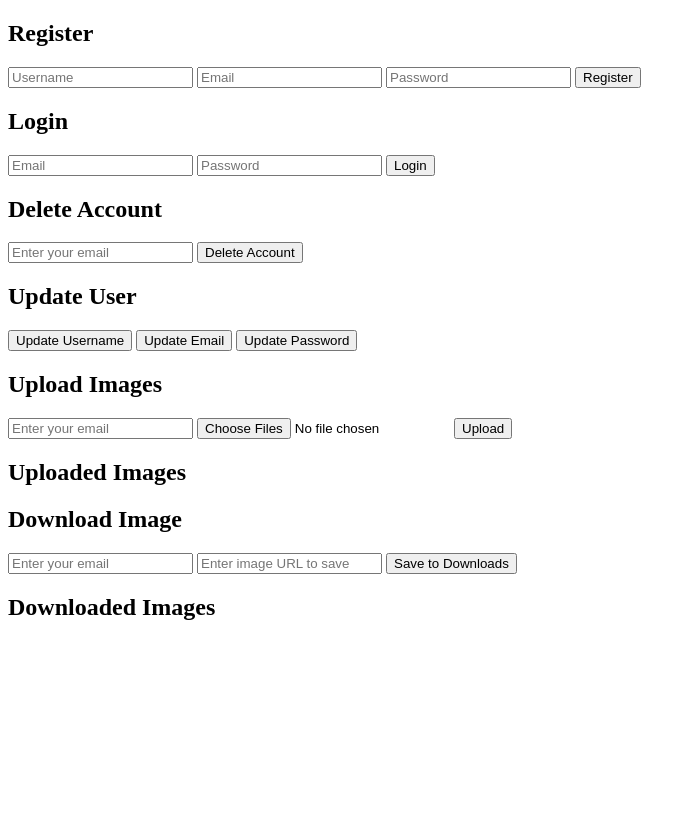
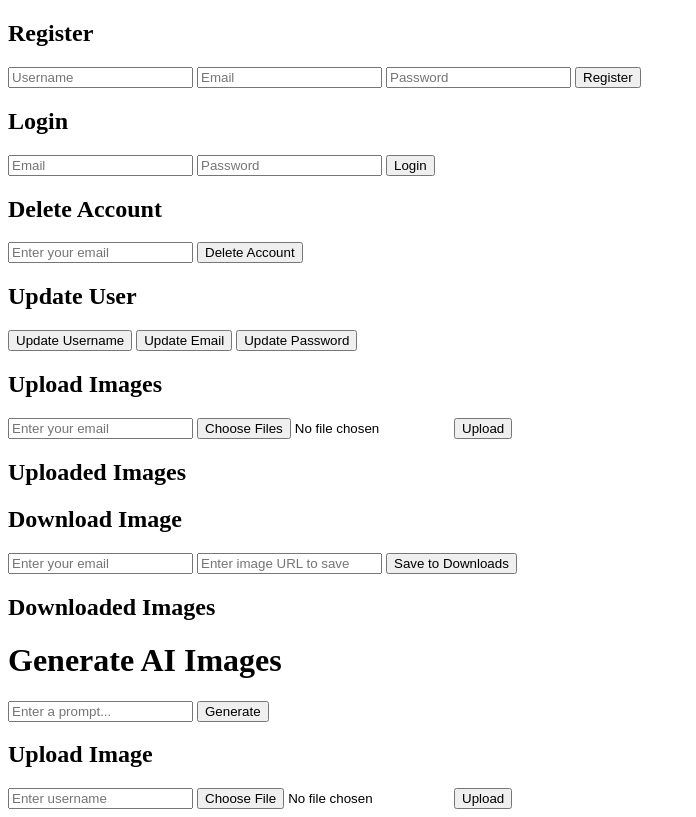
Before and after one commit to AbrarShah911/Artemis-AI, a website: page Public/index.HTML in a window 1280 px wide. Shown: the whole page, without its empty margins (0-696 px from the left). Drawn offline with Linux system fonts and the light colour scheme.

Commit message:
Update index.HTML

```diff
--- a/Public/index.HTML
+++ b/Public/index.HTML
@@ -69,6 +69,19 @@
         <h2>Downloaded Images</h2>
         <div id="downloadedImagesContainer"></div>
 
+        <h1>Generate AI Images</h1>
+        <input type="text" id="prompt" placeholder="Enter a prompt..." />
+        <button onclick="generateImage()">Generate</button>
+        <br>
+        <img id="outputImage" src="" alt="Generated Image" style="display:none;">
+
+            <h2>Upload Image</h2>
+    <form id="uploadForm">
+        <input type="text" id="username" placeholder="Enter username" required>
+        <input type="file" id="imageInput" accept="image/*" required>
+        <button type="submit">Upload</button>
+    </form>
+
         <script src="script.js"></script>
     </body>
 </html>
```
